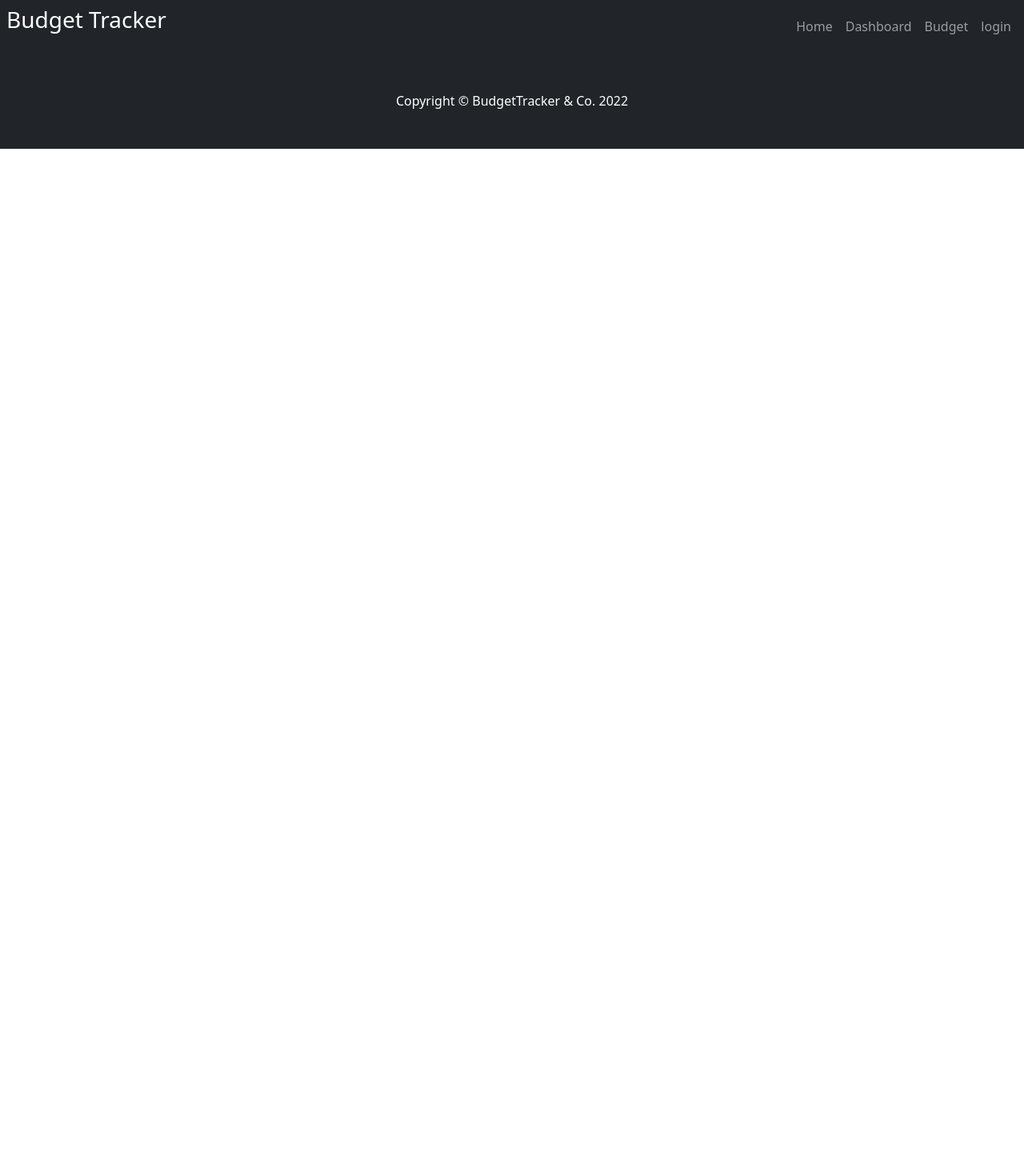
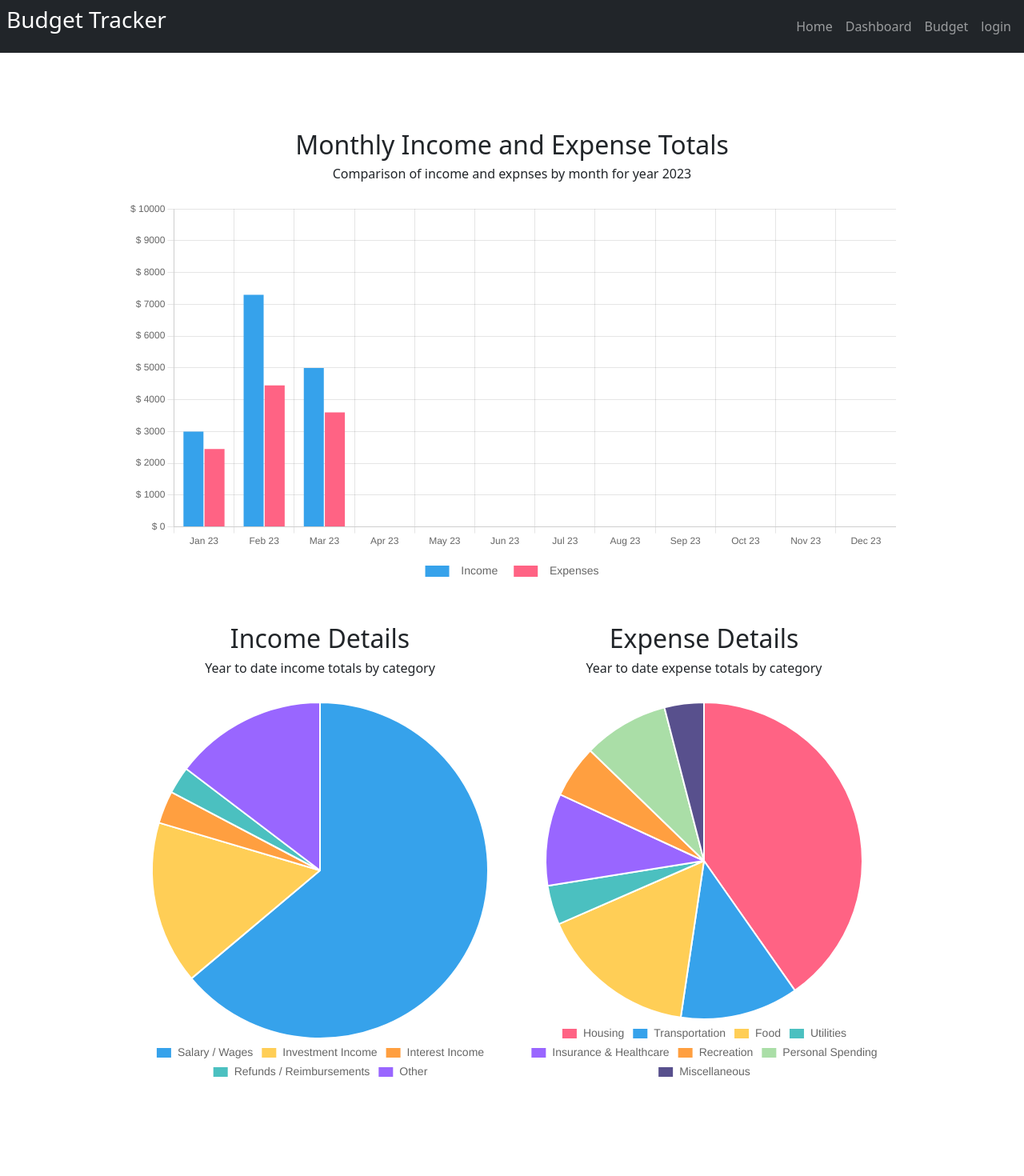
Before and after one commit to Nate-Kleinsorge/Budget-Tracker, a React (Create React App) app in the folder client/: page /dashboard in a window 1280 px wide. Shown: the top 1470 px of the page at 80% size. Before the commit the page ends 800 px from the top, so only its background shows below. Built offline with nearby package versions, Linux system fonts and the light colour scheme.

Commit message:
Build the dashboard landing page

```diff
--- a/client/package.json
+++ b/client/package.json
@@ -8,9 +8,11 @@
     "@testing-library/jest-dom": "^5.16.5",
     "@testing-library/react": "^13.4.0",
     "@testing-library/user-event": "^13.5.0",
+    "chart.js": "^4.2.1",
     "graphql": "^16.6.0",
     "mongoose": "^7.0.0",
     "react": "^18.2.0",
+    "react-chartjs-2": "^5.2.0",
     "react-dom": "^18.2.0",
     "react-router-dom": "^6.8.2",
     "react-scripts": "5.0.1",
--- /dev/null
+++ b/client/src/Data.js
@@ -0,0 +1,147 @@
+export const BarChartData = [
+    {
+        id: 1,
+        period: 'Jan 23',
+        monthlyIncome: 3000,
+        monthlyExpenses: 2450
+    },
+    {
+        id: 2,
+        period: 'Feb 23',
+        monthlyIncome: 7300,
+        monthlyExpenses: 4450
+    },
+    {
+        id: 3,
+        period: 'Mar 23',
+        monthlyIncome: 5000,
+        monthlyExpenses: 3600
+    },
+    {
+        id: 4,
+        period: 'Apr 23',
+        monthlyIncome: 0,
+        monthlyExpenses: 0
+    },
+    {
+        id: 5,
+        period: 'May 23',
+        monthlyIncome: 0,
+        monthlyExpenses: 0
+    },
+    {
+        id: 6,
+        period: 'Jun 23',
+        monthlyIncome: 0,
+        monthlyExpenses: 0
+    },
+    {
+        id: 7,
+        period: 'Jul 23',
+        monthlyIncome: 0,
+        monthlyExpenses: 0
+    },
+    {
+        id: 8,
+        period: 'Aug 23',
+        monthlyIncome: 0,
+        monthlyExpenses: 0
+    },
+    {
+        id: 9,
+        period: 'Sep 23',
+        monthlyIncome: 0,
+        monthlyExpenses: 0
+    },
+    {
+        id: 10,
+        period: 'Oct 23',
+        monthlyIncome: 0,
+        monthlyExpenses: 0
+    },
+    {
+        id: 11,
+        period: 'Nov 23',
+        monthlyIncome: 0,
+        monthlyExpenses: 0
+    },
+    {
+        id: 12,
+        period: 'Dec 23',
+        monthlyIncome: 0,
+        monthlyExpenses: 0
+    }
+];
+
+
+export const ExpenseData = [
+{
+id: 1,
+expenseCategory: 'Housing',
+totalAmount: 3000,
+},
+{
+id: 2,
+expenseCategory: 'Transportation',
+totalAmount: 900
+},
+{
+id: 3,
+expenseCategory: 'Food',
+totalAmount: 1200
+},
+{
+id: 4,
+expenseCategory: 'Utilities',
+totalAmount: 300
+},
+{
+id: 5,
+expenseCategory: 'Insurance & Healthcare',
+totalAmount: 700
+},
+{
+id: 6,
+expenseCategory: 'Recreation',
+totalAmount: 400
+},
+{
+id: 7,
+expenseCategory: 'Personal Spending',
+totalAmount: 650
+},
+{
+id: 8,
+expenseCategory: 'Miscellaneous',
+totalAmount: 300
+}
+];
+
+
+export const IncomeData = [
+    {
+        id: 1,
+        incomeCategory: 'Salary / Wages',
+        totalAmount: 3050
+    },
+    {
+        id: 2,
+        incomeCategory: 'Investment Income',
+        totalAmount: 750
+    },
+    {
+        id: 3,
+        incomeCategory: 'Interest Income',
+        totalAmount: 150
+    },
+    {
+        id: 4,
+        incomeCategory: 'Refunds / Reimbursements',
+        totalAmount: 125
+    },
+    {
+        id: 5,
+        incomeCategory: 'Other',
+        totalAmount: 700
+    }
+    ];
--- /dev/null
+++ b/client/src/components/BarChart.js
@@ -0,0 +1,42 @@
+import { Bar } from "react-chartjs-2";
+
+export const BarChart = ({ chartData }) => {
+    return (
+        <Bar
+            data={chartData}
+            options={{
+                responsive: true,
+                maintainAspectRatio: true,
+                categoryPercentage: 0.7,
+                barPercentage: 0.95,
+                plugins: {
+                    title: {
+                        display: false,
+                    },
+                    legend: {
+                        position: 'bottom',
+                        labels: {
+                            boxWidth: 30,
+                            padding: 20,
+                            font: {
+                                size: 14,
+                            }
+                        }
+                    }
+                },
+                scales: {
+                    y: {
+                      min: 0,
+                      max: 10000,
+                      ticks: {
+                        // Include a dollar sign in the ticks
+                        callback: function(value, index, ticks) {
+                            return '$ ' + value;
+                        }
+                    }
+                    }
+                }
+            }}
+        />
+    );
+};
--- /dev/null
+++ b/client/src/components/PieChart.js
@@ -0,0 +1,28 @@
+import React from "react";
+import { Pie } from "react-chartjs-2";
+
+function PieChart({ chartData }) {
+    return (
+        <Pie
+            data={chartData}
+            options={{
+                responsive: true,
+                aintainAspectRatio: true,
+                plugins: {
+                    legend: {
+                        position: 'bottom',
+                        labels: {
+                            boxWidth: 20,
+                            padding: 10,
+                            font: {
+                                size: 14,
+                            }
+                        }
+                    }
+                }
+            }}
+        />
+    );
+}
+
+export default PieChart;
--- a/client/src/pages/Dashboard.js
+++ b/client/src/pages/Dashboard.js
@@ -1,12 +1,97 @@
-import { Helmet } from "react-helmet-async";
+import React, { useState } from 'react';
+import { BarChartData } from "../Data";
+import { IncomeData } from "../Data";
+import { ExpenseData } from "../Data";
+import { BarChart } from "../components/BarChart";
+import PieChart from "../components/PieChart";
+import { CategoryScale } from "chart.js";
+import Chart from "chart.js/auto";
+import '../';
+
+Chart.register(CategoryScale);
 
 export default function Dashboard () {
+
+    const [barData, setBarData] = useState({
+
+        labels: BarChartData.map((data) => data.period),
+        datasets: [
+          {
+            label: "  Income",
+            data: BarChartData.map((data) => data.monthlyIncome),
+            backgroundColor: [
+                'rgba(54, 162, 235, 1)'
+            ],
+          },
+          {
+            label: "  Expenses",
+            data: BarChartData.map((data) => data.monthlyExpenses),
+            backgroundColor: [
+                'rgba(255, 99, 132, 1)'
+            ],
+            }
+        ]
+    });
+
+    const [incData, setIncData] = useState({
+
+        labels: IncomeData.map((data) => data.incomeCategory),
+        datasets: [{
+            label: "  2023 YTD",
+            data: IncomeData.map((data) => data.totalAmount),
+            backgroundColor: [
+                'rgba(54, 162, 235, 1)',
+                'rgba(255, 206, 86, 1)',
+                'rgba(255, 159, 64, 1)',
+                'rgba(75, 192, 192, 1)',
+                'rgba(153, 102, 255, 1)',
+            ],
+            borderWidth: 2,
+        }]
+    });
+
+    const [expData, setExpData] = useState({
+
+        labels: ExpenseData.map((data) => data.expenseCategory),
+        datasets: [{
+            label: "  2023 YTD",
+            data: ExpenseData.map((data) => data.totalAmount),
+            backgroundColor: [
+                'rgba(255, 99, 132, 1)',
+                'rgba(54, 162, 235, 1)',
+                'rgba(255, 206, 86, 1)',
+                'rgba(75, 192, 192, 1)',
+                'rgba(153, 102, 255, 1)',
+                'rgba(255, 159, 64, 1)',
+                'rgba(170, 222, 167)',
+                'rgba(88, 80, 141)'
+            ],
+            borderWidth: 2,
+        }]
+    });
+
     return (
-        <>
-        <Helmet >
-            <title>Budget Tracker | Dashboard</title>
-        </Helmet>
+        <div className="charts-container py-5 d-flex justify-content-center">
+            <div className="py-5 w-75">
+                <div className="text-center col-12">
+                    <h2>Monthly Income and Expense Totals</h2>
+                    <h6 className="mb-4">Comparison of income and expnses by month for year 2023</h6>
+                    <BarChart chartData={barData} />
+                </div>
+                <div className="d-flex flex-wrap mt-5 justify-content-center">
+                    <div className="col-lg-6 col-md-6 col-sm-12 text-center mb-5">
+                        <h2>Income Details</h2>
+                        <h6 className='pb-4'>Year to date income totals by category</h6>
+                        <PieChart chartData={incData} />
+                    </div>
+                    <div className="col-lg-6 col-md-6 col-sm-12 text-center mb-5">
+                        <h2>Expense Details</h2>
+                        <h6 className='pb-4'>Year to date expense totals by category</h6>
+                        <PieChart chartData={expData} />
+                    </div>
+                </div>
+            </div>
+        </div>
+    );
 
-        </>
-    );
 }
```
Also changed, not shown: client/src/App.js (+27 -0 lines), 1 other file (tests, documents, lock files or other folders).
